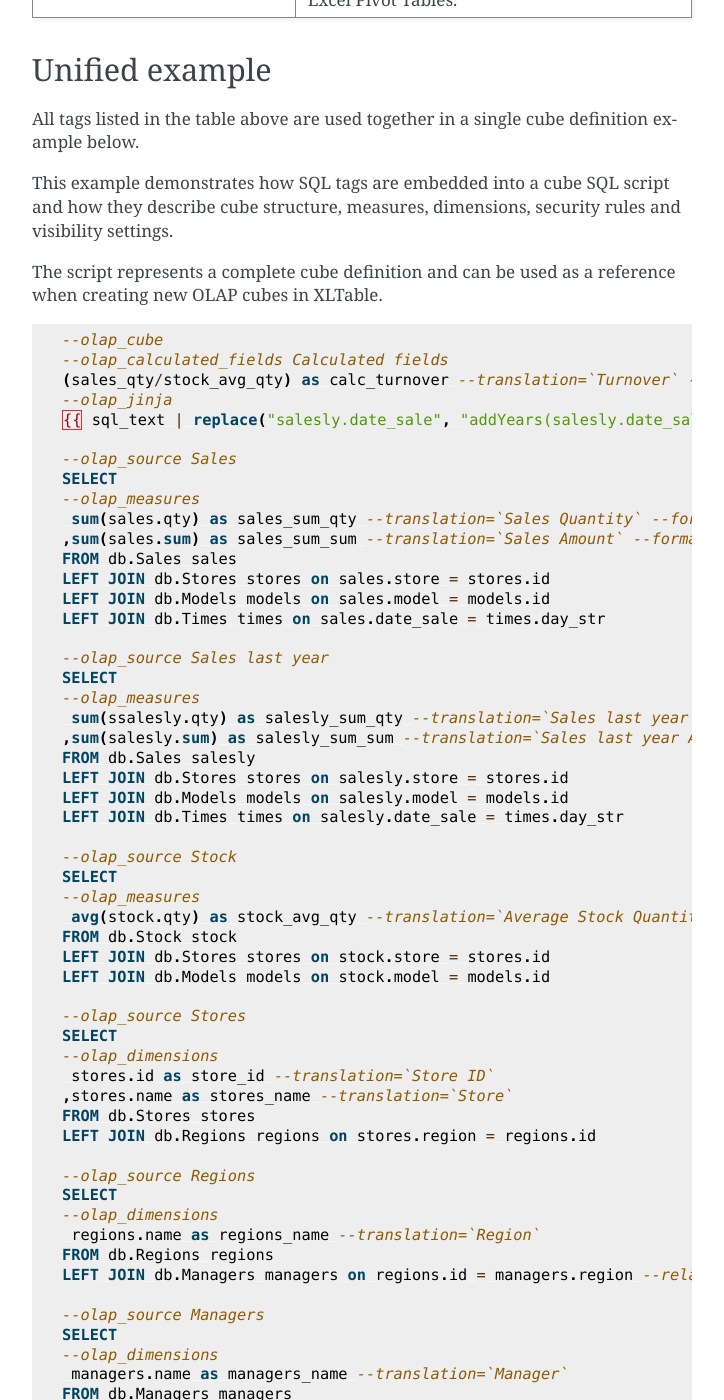
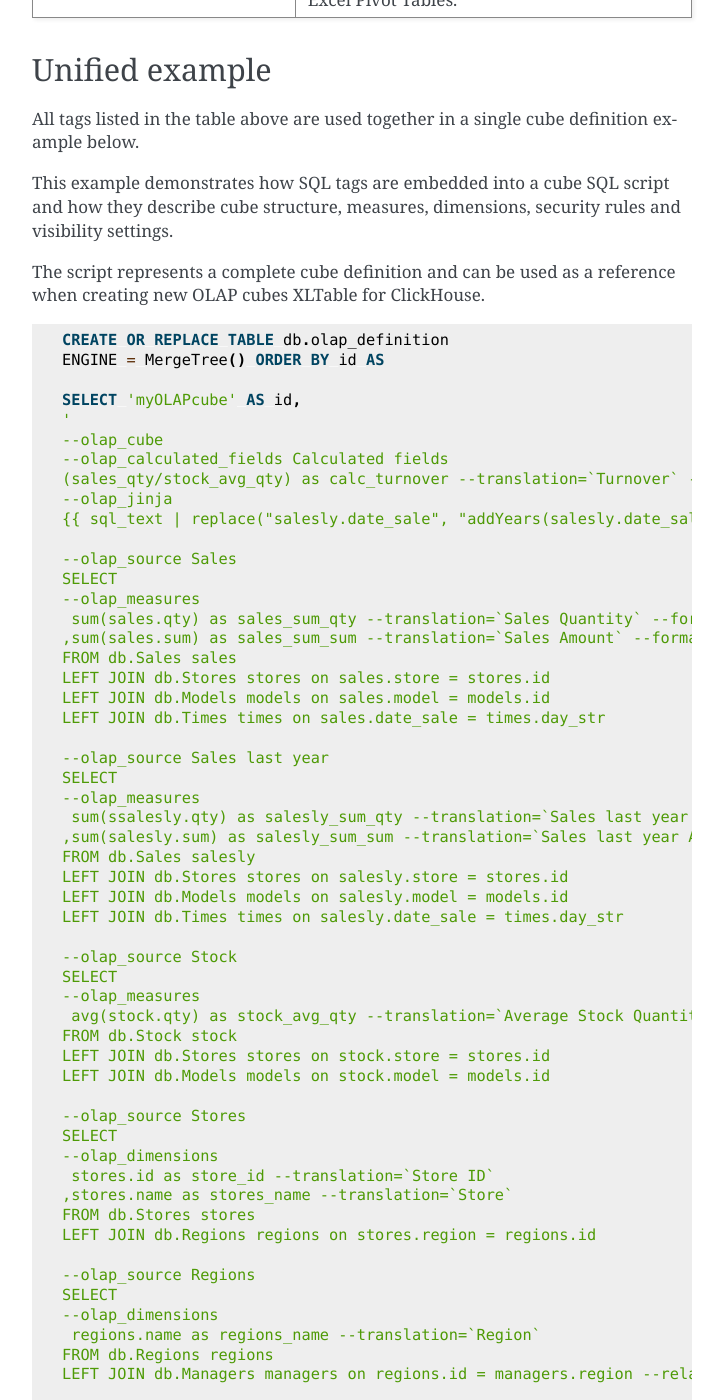
Before and after one commit to brmoscow/xltable, a Sphinx documentation site: the page built from docs/reference.rst, in a window 1280 px wide and 1400 px high, scrolled down 2000 px. Shown: the whole window, without its empty margins (388-1112 px from the left). Built offline with Sphinx 7.4.7, drawn with Linux system fonts in a browser that asks for light colours; some of the changed text lies outside the part shown.

Commit message:
some fix

```diff
--- a/docs/cubes.rst
+++ b/docs/cubes.rst
@@ -388,5 +388,5 @@ Everything in XLTable cubes is defined using SQL:
 - security
 
 Unified example
-^^^^^^^^^^^^^^^
+---------------
 See: :ref:`unified_example`
--- a/docs/reference.rst
+++ b/docs/reference.rst
@@ -110,10 +110,15 @@ and how they describe cube structure, measures, dimensions, security rules
 and visibility settings.
 
 The script represents a complete cube definition and can be used
-as a reference when creating new OLAP cubes in XLTable.
+as a reference when creating new OLAP cubes XLTable for ClickHouse.
 
 .. code-block:: sql
 
+    CREATE OR REPLACE TABLE db.olap_definition
+    ENGINE = MergeTree() ORDER BY id AS
+
+    SELECT 'myOLAPcube' AS id,
+    '
     --olap_cube
     --olap_calculated_fields Calculated fields
     (sales_qty/stock_avg_qty) as calc_turnover --translation=`Turnover` --format=`#,##0;-#,##0`
@@ -195,7 +200,7 @@ as a reference when creating new OLAP cubes in XLTable.
     all
     --olap_access_filters
     regions_name in (`North`, `South`)
-
+    ' AS definition
 
 ------------------------------------------------------------
 
```
